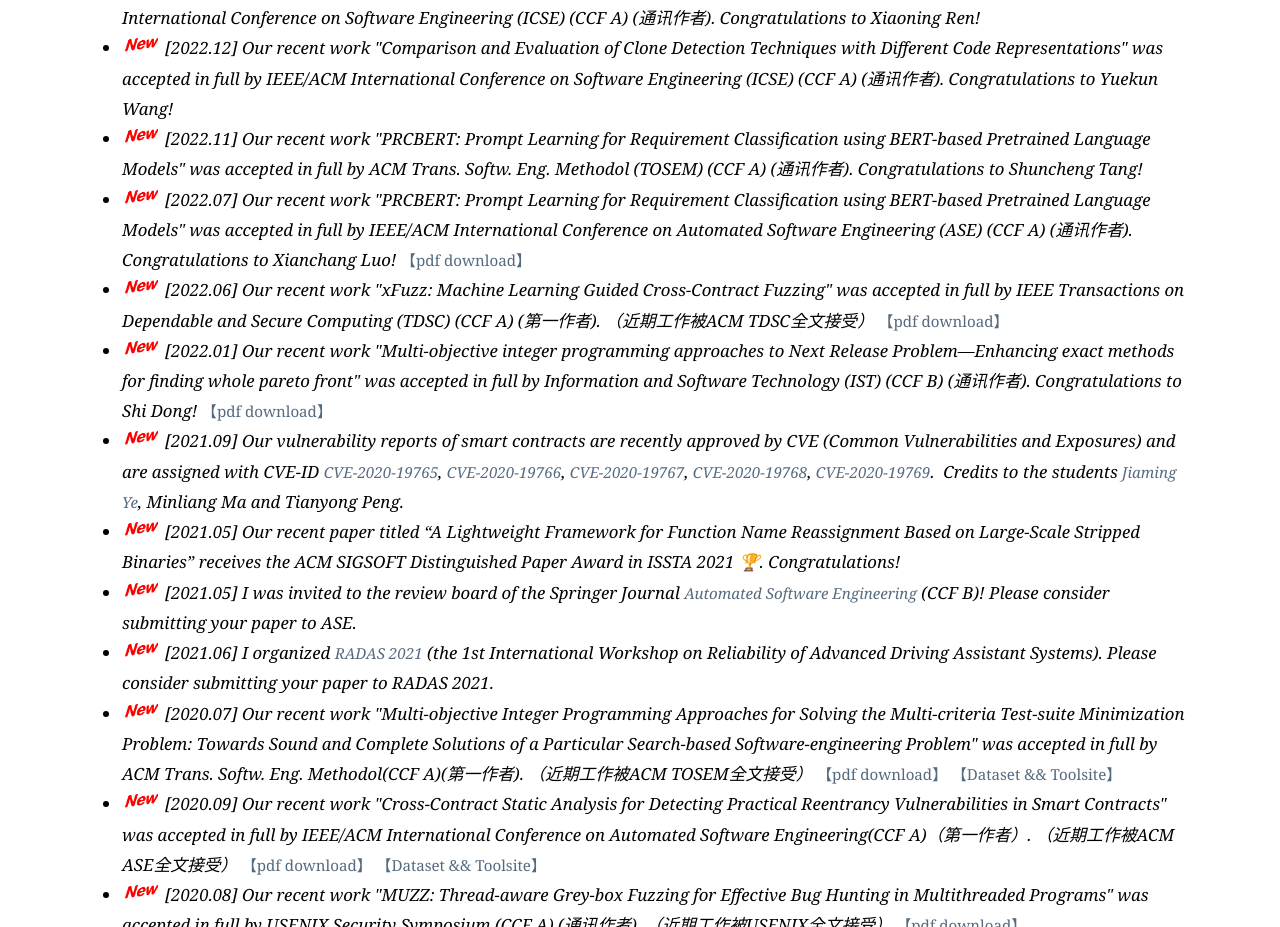
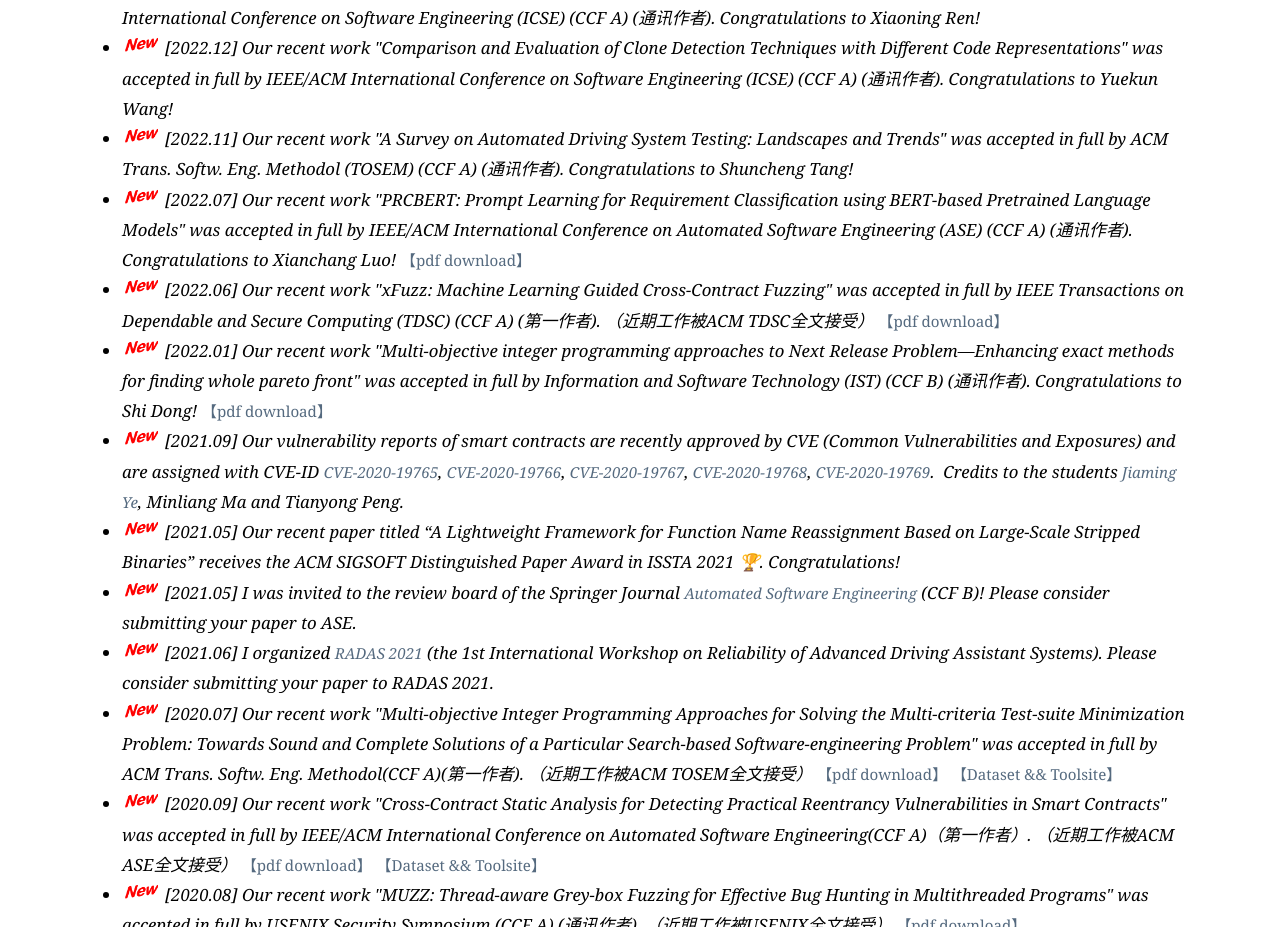
Before and after one commit to yinxingxue/yinxingxue.github.io, a plain HTML site: page index.html in a window 1280 px wide. Shown: the part 1368-2295 px from the top of the page. Drawn offline with nearby package versions, Linux system fonts and the light colour scheme.

Commit message:
correct paper info

```diff
--- a/index.html
+++ b/index.html
@@ -175,7 +175,7 @@
 										</li>
 										<li class="MsoNormal-smaller" >
 											<img src="./images/new_zuo.png" height="20" style="vertical-align:top">
-											<i>[2022.11] Our recent work "PRCBERT: Prompt Learning for Requirement Classification using BERT-based Pretrained Language Models" was accepted in full by ACM Trans. Softw. Eng. Methodol (TOSEM) (CCF A) (通讯作者).
+											<i>[2022.11] Our recent work "A Survey on Automated Driving System Testing: Landscapes and Trends" was accepted in full by ACM Trans. Softw. Eng. Methodol (TOSEM) (CCF A) (通讯作者).
 												Congratulations to Shuncheng Tang!
 											</i>
 											<!--
```
